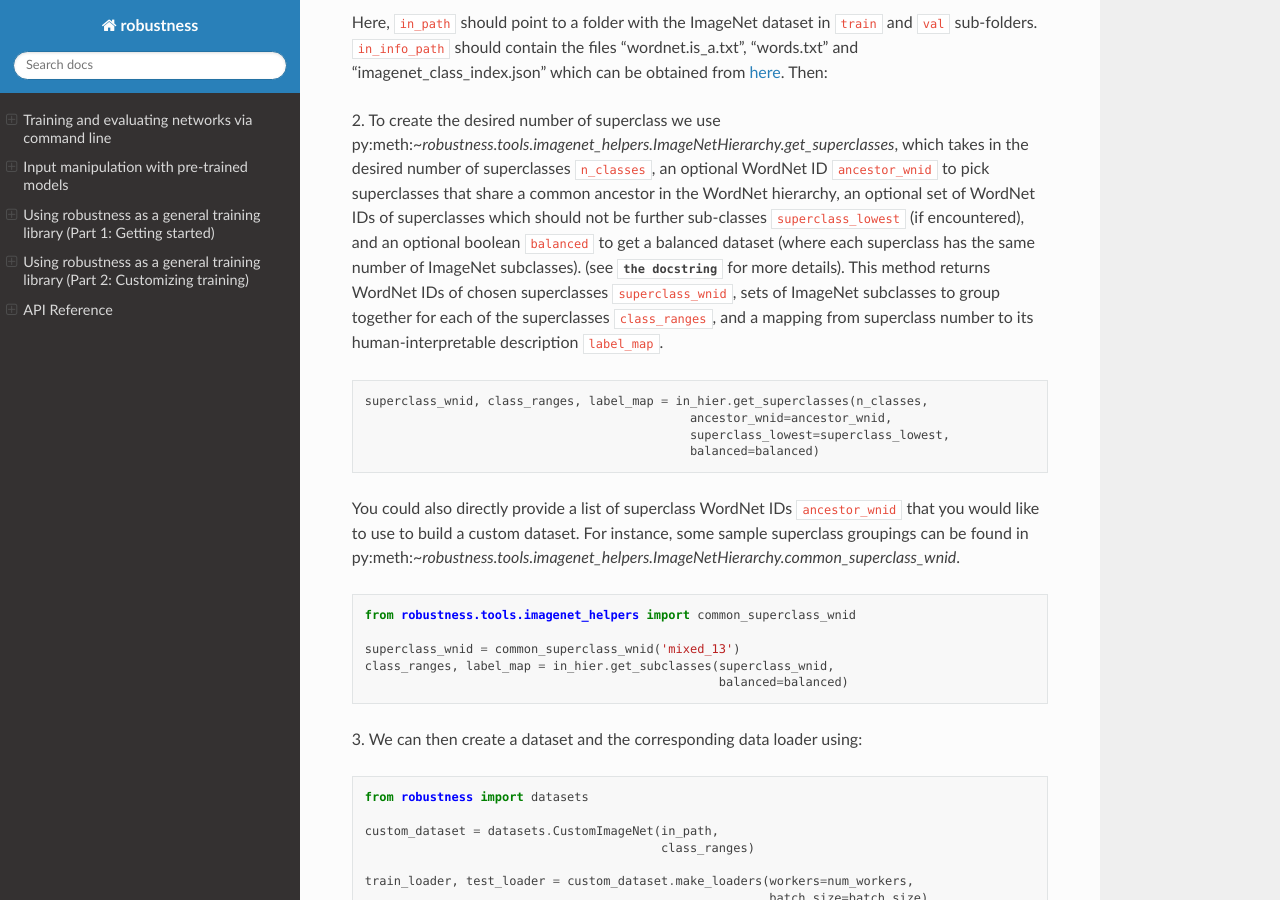
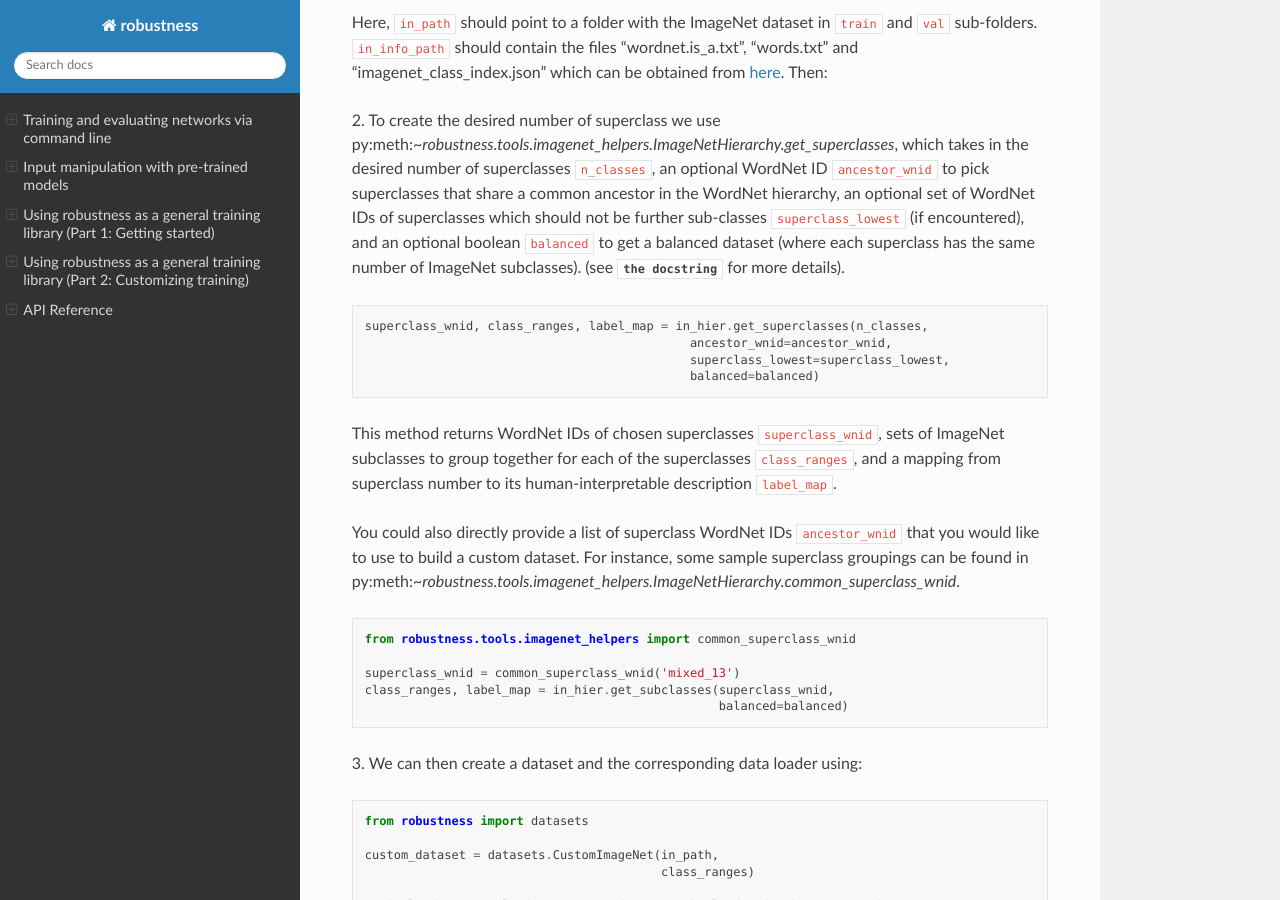
Before and after one commit to MadryLab/robustness, a Sphinx documentation site: the page built from docs/example_usage/custom_imagenet.rst, in a window 1280 px wide and 900 px high, scrolled down 448 px. Built offline with Sphinx 7.4.7 and the Read the Docs theme 2.0.0, drawn with Linux system fonts in a browser that asks for light colours; some of the changed lines change nothing that is shown.

Commit message:
Minor typos etc.

```diff
--- a/docs/example_usage/custom_imagenet.rst
+++ b/docs/example_usage/custom_imagenet.rst
@@ -38,10 +38,7 @@ superclasses which should not be further sub-classes :samp:`superclass_lowest`
 has the same number of ImageNet subclasses).
 (see :py:meth:`the docstring
 <robustness.tools.imagenet_helpers.ImageNetHierarchy.get_superclasses>` for
-more details). This method returns WordNet IDs of chosen superclasses
-:samp:`superclass_wnid`, sets of ImageNet subclasses to group together
-for each of the superclasses :samp:`class_ranges`, and a mapping from
-superclass number to its human-interpretable description :samp:`label_map`.
+more details).
 
 .. code-block:: python
 
@@ -49,6 +46,11 @@ superclass number to its human-interpretable description :samp:`label_map`.
                                                 ancestor_wnid=ancestor_wnid,
                                                 superclass_lowest=superclass_lowest,
                                                 balanced=balanced)
+
+This method returns WordNet IDs of chosen superclasses
+:samp:`superclass_wnid`, sets of ImageNet subclasses to group together
+for each of the superclasses :samp:`class_ranges`, and a mapping from
+superclass number to its human-interpretable description :samp:`label_map`.
 
 
 You could also directly provide a list of superclass WordNet IDs :samp:`ancestor_wnid`
```
